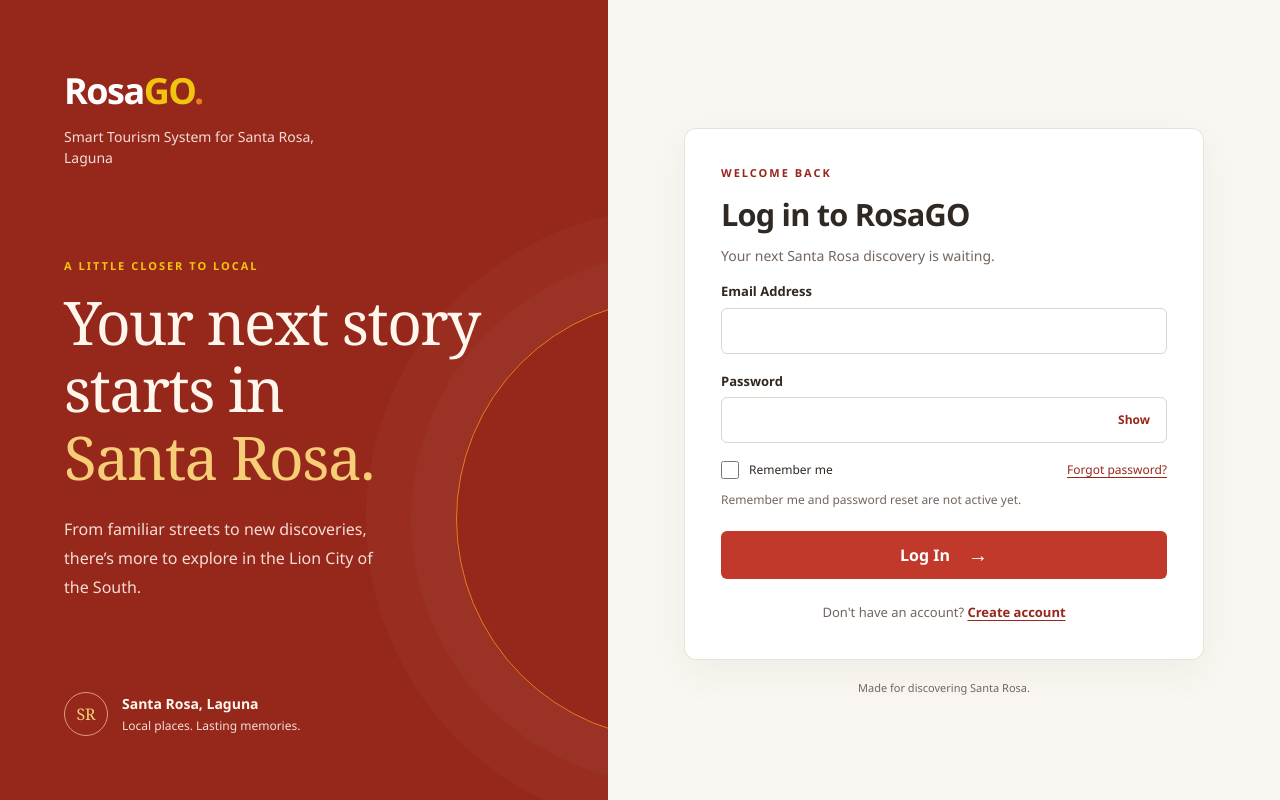
After one commit to kkath8/RosaGo, a Flask app: page /login in a window 1280 px wide. The commit adds this page. Run offline with Flask 3, Linux system fonts and the light colour scheme; parts of the project's set-up code (start-up, migrations or seed data) failed here and were passed over.

Commit message:
Add protected user route and authentication guard

```diff
--- a/app.py
+++ b/app.py
@@ -1,16 +1,23 @@
 import os
 import re
 import logging
+import time
 
 from dotenv import load_dotenv
-from flask import Flask, render_template, request
+from flask import Flask, jsonify, redirect, render_template, request, session, url_for
 from supabase import Client, ClientOptions, create_client
 from supabase_auth.errors import AuthApiError
+
+from auth_helpers import login_required
 
 load_dotenv()
 
 SUPABASE_URL = os.getenv("SUPABASE_URL")
 SUPABASE_KEY = os.getenv("SUPABASE_KEY")
+FLASK_SECRET_KEY = os.getenv("FLASK_SECRET_KEY")
+
+if not FLASK_SECRET_KEY or not FLASK_SECRET_KEY.strip():
+    raise RuntimeError("Flask configuration error: FLASK_SECRET_KEY must be set.")
 
 if not SUPABASE_URL or not SUPABASE_KEY:
     raise RuntimeError(
@@ -24,6 +31,13 @@ supabase: Client = create_client(
 )
 
 app = Flask(__name__)
+app.config.update(
+    SECRET_KEY=FLASK_SECRET_KEY,
+    SESSION_COOKIE_HTTPONLY=True,
+    SESSION_COOKIE_SAMESITE="Lax",
+    # Local HTTP only. Set this to True in production when HTTPS is used.
+    SESSION_COOKIE_SECURE=False,
+)
 
 
 class CallbackLogFilter(logging.Filter):
@@ -46,9 +60,10 @@ def auth_callback():
 
 
 @app.after_request
-def protect_callback_response(response):
+def protect_auth_response(response):
+    if request.path in ("/auth/callback", "/login", "/register", "/user"):
+        response.headers["Cache-Control"] = "no-store"
     if request.path == "/auth/callback":
-        response.headers["Cache-Control"] = "no-store"
         response.headers["Referrer-Policy"] = "no-referrer"
     return response
 
@@ -58,8 +73,125 @@ def index():
     return render_template("index.html")
 
 
+@app.route("/login", methods=["GET", "POST"])
+def login():
+    if session.get("user_id"):
+        return redirect(url_for("user_index"), code=303)
+
+    email = ""
+    message = ""
+    state = ""
+    status = 200
+
+    if request.method == "GET" and request.args.get("logged_out") == "1":
+        message = "You have been logged out successfully."
+        state = "success"
+    elif request.method == "GET" and request.args.get("login_required") == "1":
+        message = "Please log in to continue."
+        state = "error"
+
+    if request.method == "POST":
+        email = request.form.get("email", "").strip()
+        password = request.form.get("password", "")
+        errors = []
+        if not email:
+            errors.append("Please enter your email address.")
+        elif not re.fullmatch(r"[^\s@]+@[^\s@]+\.[^\s@]+", email):
+            errors.append("Please enter a valid email address.")
+        if not password.strip():
+            errors.append("Please enter your password.")
+
+        state = "error"
+        if errors:
+            message = " ".join(errors)
+            status = 400
+        else:
+            try:
+                # The SDK keeps in-memory auth state, so isolate each login attempt.
+                supabase = create_client(
+                    SUPABASE_URL, SUPABASE_KEY,
+                    options=ClientOptions(persist_session=False, auto_refresh_token=False),
+                )
+                with supabase.auth:
+                    result = supabase.auth.sign_in_with_password({
+                        "email": email,
+                        "password": password,
+                    })
+                    user = result.user if result else None
+                    auth_session = result.session if result else None
+                    authenticated = bool(
+                        user and user.id and user.email and user.email_confirmed_at
+                        and auth_session and auth_session.access_token
+                        and auth_session.refresh_token and auth_session.user
+                        and auth_session.user.id == user.id
+                        and auth_session.expires_at
+                        and auth_session.expires_at > time.time()
+                    )
+                if authenticated:
+                    session.clear()
+                    session["user_id"] = user.id
+                    session["user_email"] = user.email
+                    return redirect(url_for("user_index"), code=303)
+                else:
+                    message = "We could not confirm your login. Please try again."
+                    status = 401
+            except AuthApiError as error:
+                if error.code == "invalid_credentials":
+                    message = "Invalid email or password."
+                    status = 401
+                elif error.code == "email_not_confirmed":
+                    message = "Please verify your email before logging in. Check your inbox for the verification link."
+                    status = 403
+                elif error.status == 429 or error.code == "over_request_rate_limit":
+                    message = "Too many login attempts. Please wait before trying again."
+                    status = 429
+                else:
+                    message = "We could not complete your login. Please try again later."
+                    status = 503
+            except Exception:
+                # Never expose or log raw provider errors, passwords, or tokens.
+                message = "We could not complete your login. Please try again later."
+                status = 503
+
+    response = app.make_response((render_template(
+        "auth/login.html", email=email, message=message, state=state
+    ), status))
+    response.headers["Cache-Control"] = "no-store"
+    return response
+
+
+@app.route("/user")
+@login_required
+def user_index():
+    return render_template("user/index.html")
+
+
+@app.route("/logout", methods=["POST"])
+def logout():
+    session.clear()
+    # Login uses an isolated Supabase client and retains no tokens. There is no
+    # user-bound Supabase client here to sign out; do not use the shared client.
+    response = redirect(url_for("login", logged_out="1"), code=303)
+    response.headers["Cache-Control"] = "no-store"
+    return response
+
+
+@app.route("/auth/status")
+def auth_status():
+    # Temporary development endpoint for checking RosaGO session persistence.
+    if session.get("user_id") and session.get("user_email"):
+        response = jsonify(authenticated=True, email=session["user_email"])
+    else:
+        response = jsonify(authenticated=False)
+    response.headers["Cache-Control"] = "no-store"
+    return response
+
+
 @app.route("/register", methods=["GET", "POST"])
 def register():
+    if session.get("user_id"):
+        return redirect(url_for("user_index"), code=303)
+
     form_data = {}
     message = ""
     state = ""
--- a/static/css/auth.css
+++ b/static/css/auth.css
@@ -89,12 +89,18 @@ h2 { margin: 0; font-size: clamp(25px, 2.4vw, 32px); line-height: 1.25; letter-s
 .submit-button:hover { background: var(--deep-red); }
 .submit-button:disabled { opacity: 0.6; cursor: not-allowed; }
 .submit-button span { font-size: 20px; }
+a.submit-button { text-decoration: none; }
 .form-status { margin: 0; font-size: 13px; }
 .form-status:not(:empty) { margin-top: 16px; padding: 12px; border: 1px solid var(--border); border-radius: 6px; background: #faf7f2; }
 .form-status[data-state="error"] { color: var(--deep-red); }
 .form-status[data-state="success"] { color: #24563c; border-color: #bfd5c6; background: #f1f8f3; }
 .login-prompt { margin: 24px 0 0; text-align: center; font-size: 13px; color: var(--muted); }
-.login-prompt a { font-weight: 600; text-decoration: underline; text-underline-offset: 3px; cursor: not-allowed; }
+.login-prompt a { font-weight: 600; text-decoration: underline; text-underline-offset: 3px; }
+.login-options { display: flex; flex-wrap: wrap; justify-content: space-between; align-items: center; gap: 12px; margin: 6px 0 12px; }
+.forgot-password { font-size: 12px; text-decoration: underline; text-underline-offset: 3px; cursor: not-allowed; }
+.login-options-help { margin: 0 0 22px; }
+.logout-form { margin-top: 16px; }
+.logout-form .submit-button { width: auto; min-height: 40px; padding: 8px 18px; font-size: 13px; }
 .login-help, .footer-note { text-align: center; font-size: 11px; color: var(--muted); }
 .login-help { margin: 6px 0 0; }
 .footer-note { margin: 20px 0 0; }
--- /dev/null
+++ b/static/js/login.js
@@ -0,0 +1,60 @@
+const loginForm = document.getElementById("login-form");
+const emailInput = document.getElementById("login-email");
+const passwordInput = document.getElementById("login-password");
+const passwordToggle = document.getElementById("login-password-toggle");
+const loginStatus = document.getElementById("login-status");
+let submitted = false;
+
+function validateLoginField(field) {
+    let message = "";
+    if (!field.value.trim()) {
+        message = field === emailInput ? "Please enter your email address." : "Please enter your password.";
+    } else if (field === emailInput && !/^[^\s@]+@[^\s@]+\.[^\s@]+$/.test(field.value.trim())) {
+        message = "Enter a valid email address, such as name@example.com.";
+    }
+    const error = document.getElementById(`${field.id}-error`);
+    error.textContent = message;
+    error.hidden = !message;
+    field.setAttribute("aria-invalid", String(Boolean(message)));
+    return !message;
+}
+
+passwordToggle.addEventListener("click", () => {
+    const show = passwordInput.type === "password";
+    passwordInput.type = show ? "text" : "password";
+    passwordToggle.textContent = show ? "Hide" : "Show";
+    passwordToggle.setAttribute("aria-label", show ? "Hide password" : "Show password");
+    passwordToggle.setAttribute("aria-pressed", String(show));
+});
+
+[emailInput, passwordInput].forEach((field) => {
+    field.addEventListener("input", () => {
+        loginStatus.textContent = "";
+        delete loginStatus.dataset.state;
+        if (submitted) validateLoginField(field);
+    });
+});
+
+loginForm.addEventListener("submit", (event) => {
+    submitted = true;
+    const invalidFields = [emailInput, passwordInput].filter((field) => !validateLoginField(field));
+    if (invalidFields.length) {
+        event.preventDefault();
+        loginStatus.dataset.state = "error";
+        loginStatus.textContent = "Please correct the highlighted fields and try again.";
+        invalidFields[0].focus();
+        return;
+    }
+    // Valid details are posted to Flask for server-side validation and authentication.
+    document.getElementById("login-submit").disabled = true;
+    delete loginStatus.dataset.state;
+    loginStatus.textContent = "Checking your login…";
+});
+
+if (loginStatus.textContent.trim()) {
+    loginStatus.focus();
+}
+
+window.addEventListener("pageshow", () => {
+    document.getElementById("login-submit").disabled = false;
+});
--- /dev/null
+++ b/templates/auth/login.html
@@ -0,0 +1,66 @@
+<!DOCTYPE html>
+<html lang="en">
+<head>
+    <meta charset="UTF-8">
+    <meta name="viewport" content="width=device-width, initial-scale=1.0">
+    <title>Log in | RosaGO</title>
+    <link rel="stylesheet" href="{{ url_for('static', filename='css/auth.css') }}">
+    <script src="{{ url_for('static', filename='js/login.js') }}" defer></script>
+</head>
+<body>
+    <main class="registration-layout">
+        <section class="welcome" aria-labelledby="welcome-title">
+            <a class="brand" href="{{ url_for('index') }}" aria-label="RosaGO home">Rosa<span>GO</span><span class="brand-dot" aria-hidden="true">.</span></a>
+            <p class="brand-description">Smart Tourism System for Santa Rosa, Laguna</p>
+            <div class="welcome-copy">
+                <p class="eyebrow">A little closer to local</p>
+                <h1 id="welcome-title">Your next story<br>starts in<br><span>Santa Rosa.</span></h1>
+                <p>From familiar streets to new discoveries, there’s more to explore in the Lion City of the South.</p>
+            </div>
+            <div class="destination-note">
+                <span class="destination-mark" aria-hidden="true">SR</span>
+                <div><strong>Santa Rosa, Laguna</strong><span>Local places. Lasting memories.</span></div>
+            </div>
+        </section>
+        <section class="form-panel" aria-labelledby="login-title">
+            <div class="registration-card">
+                <p class="eyebrow">Welcome back</p>
+                <h2 id="login-title">Log in to RosaGO</h2>
+                <p class="form-intro">Your next Santa Rosa discovery is waiting.</p>
+                <form id="login-form" method="post" action="{{ url_for('login') }}" novalidate>
+                    <div class="field">
+                        <label for="login-email">Email Address</label>
+                        <input id="login-email" name="email" value="{{ email }}" type="email" autocomplete="username" autocapitalize="none" spellcheck="false" required aria-describedby="login-email-error">
+                        <p class="field-error" id="login-email-error" hidden></p>
+                    </div>
+                    <div class="field">
+                        <label for="login-password">Password</label>
+                        <div class="password-input">
+                            <input id="login-password" name="password" type="password" autocomplete="current-password" required aria-describedby="login-password-error">
+                            <button class="password-toggle" id="login-password-toggle" type="button" aria-controls="login-password" aria-label="Show password" aria-pressed="false">Show</button>
+                        </div>
+                        <p class="field-error" id="login-password-error" hidden></p>
+                    </div>
+                    <div class="login-options">
+                        <label class="checkbox-label" for="remember-me">
+                            <input id="remember-me" type="checkbox" aria-describedby="login-options-help">
+                            <span>Remember me</span>
+                        </label>
+                        <a class="forgot-password" role="link" aria-disabled="true" tabindex="0" aria-describedby="login-options-help">Forgot password?</a>
+                    </div>
+                    <p class="field-help login-options-help" id="login-options-help">Remember me and password reset are not active yet.</p>
+                    <button class="submit-button" id="login-submit" type="submit">Log In <span aria-hidden="true">→</span></button>
+                    <p class="form-status" id="login-status" data-state="{{ state }}" role="status" aria-live="polite" aria-atomic="true" tabindex="-1">{{ message }}</p>
+                </form>
+                {% if session.get('user_id') and session.get('user_email') %}
+                <form class="logout-form" method="post" action="{{ url_for('logout') }}">
+                    <button class="submit-button" type="submit">Log Out</button>
+                </form>
+                {% endif %}
+                <p class="login-prompt">Don't have an account? <a href="{{ url_for('register') }}">Create account</a></p>
+            </div>
+            <p class="footer-note">Made for discovering Santa Rosa.</p>
+        </section>
+    </main>
+</body>
+</html>
--- a/templates/auth/register.html
+++ b/templates/auth/register.html
@@ -75,8 +75,7 @@
                     <button class="submit-button" id="create-account" type="submit">Create Account <span aria-hidden="true">→</span></button>
                     <p class="form-status" id="form-status" data-state="{{ state }}" role="status" aria-live="polite" aria-atomic="true" tabindex="-1">{{ message }}</p>
                 </form>
-                <p class="login-prompt">Already have an account? <a role="link" aria-disabled="true" tabindex="0" aria-describedby="login-help">Log in</a></p>
-                <p class="login-help" id="login-help">Login will be available in a future phase.</p>
+                <p class="login-prompt">Already have an account? <a href="{{ url_for('login') }}">Log in</a></p>
             </div>
             <p class="footer-note">Made for discovering Santa Rosa.</p>
         </section>
--- a/templates/auth/verified.html
+++ b/templates/auth/verified.html
@@ -30,8 +30,7 @@
                     <h2 id="verification-title">Email verified successfully</h2>
                     <p class="form-intro" id="verification-message">Your RosaGO account has been verified. You can now continue to login.</p>
                 </div>
-                <button class="submit-button" type="button" disabled aria-describedby="login-help">Continue to Login</button>
-                <p class="login-help" id="login-help">Login is not available yet. It will be added in the next phase.</p>
+                <a class="submit-button" href="{{ url_for('login') }}">Continue to Login</a>
                 <p class="form-intro"><a href="{{ url_for('register') }}">Back to registration</a></p>
             </div>
             <p class="footer-note">Made for discovering Santa Rosa.</p>
```
Also changed, not shown: auth_helpers.py (added, +14 -0 lines), templates/user/index.html (added, +21 -0 lines), tests/test_callback.py (+1 -1 lines), tests/test_login.py (added, +248 -0 lines), tests/test_registration.py (+2 -0 lines).
